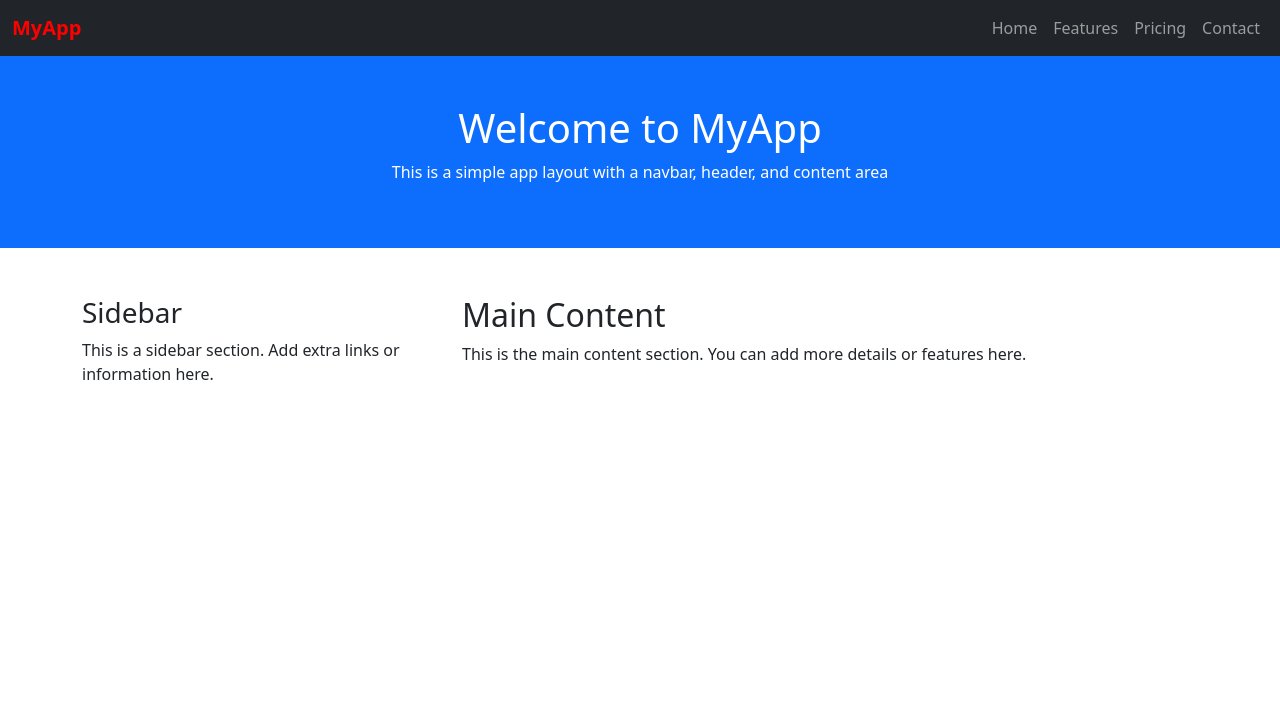
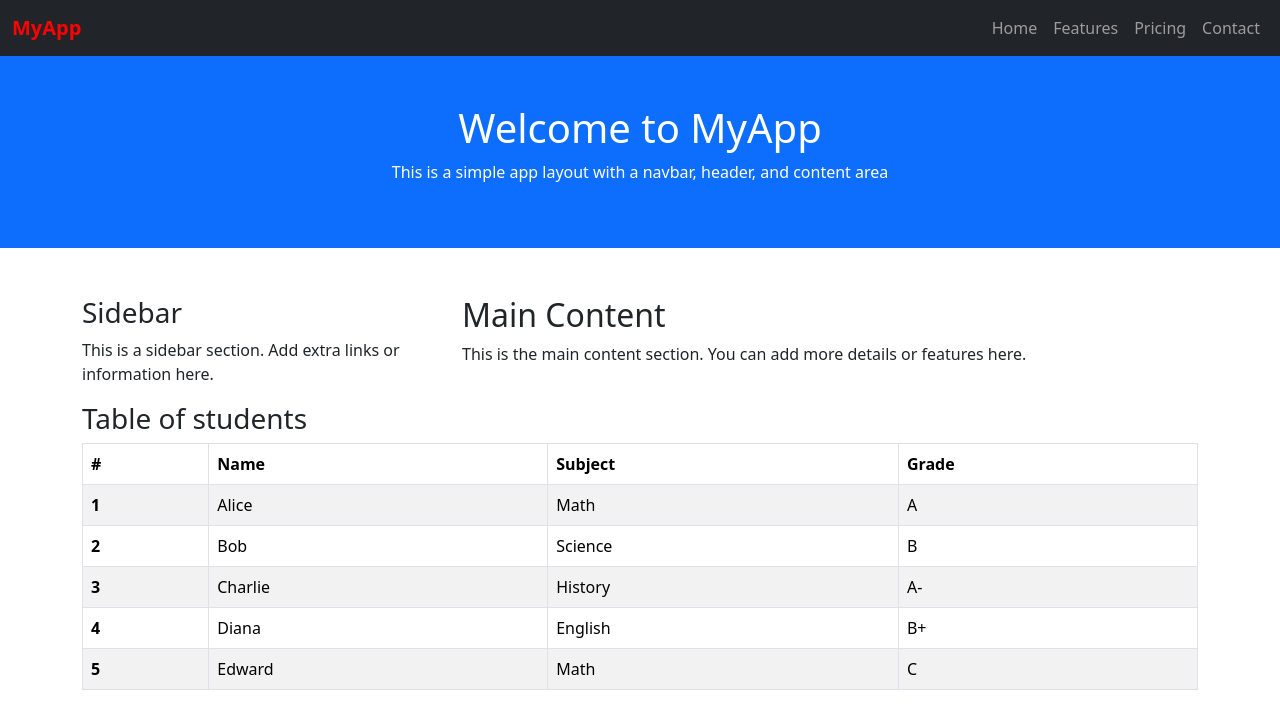
Before and after one commit to deol13/g55-react-vite-lecture, a React (Vite) app: page / in a window 1280 px wide. Shown: the top 728 px of the page. Built offline with nearby package versions, Linux system fonts and the light colour scheme.

Commit message:
Student table

```diff
--- a/src/L1_Fundamentals/Content.jsx
+++ b/src/L1_Fundamentals/Content.jsx
@@ -1,4 +1,5 @@
 import React from "react";
+import StudentTable from "./Practice/StudentTable";
 
 const Sidebar = () => {
   return (
@@ -28,6 +29,9 @@ const Content = () => {
         <Sidebar />
         <MainContent />
       </div>
+      <div>
+        <StudentTable />
+      </div>
     </main>
   );
 };
--- /dev/null
+++ b/src/L1_Fundamentals/Practice/StudentTable.jsx
@@ -0,0 +1,63 @@
+  import React from "react";
+
+  const studentData = [
+     { id: 1, name: "Alice", subject: "Math", grade: "A" },
+     { id: 2, name: "Bob", subject: "Science", grade: "B" },
+     { id: 3, name: "Charlie", subject: "History", grade: "A-" },
+     { id: 4, name: "Diana", subject: "English", grade: "B+" },
+     { id: 5, name: "Edward", subject: "Math", grade: "C" },
+   ];
+
+const HeaderTable = () => {
+    return (
+        <thead className="thead-dark">
+            <tr>
+                <th scope="col">#</th>
+                <th scope="col">Name</th>
+                <th scope="col">Subject</th>
+                <th scope="col">Grade</th>
+            </tr>
+        </thead>
+    );
+};
+
+const BodyTable = () => {
+    return (
+        <tbody>
+            {studentData.map((student) => (
+            <tr>
+                <th scope="row">{student.id}</th>
+                <td>
+                    {student.name}
+                </td>
+                <td>
+                    {student.subject}
+                </td>
+                <td >
+                    {student.grade}
+                </td>
+            </tr>
+            ))}
+        </tbody>
+    );
+};
+
+const ContentTable = () => {
+    return (
+        <table className="table table-striped table-bordered ">
+            <HeaderTable/>
+            <BodyTable/>
+        </table>
+    );
+};
+
+const StudentTable = () => {
+    return (
+        <div col-md-12>
+            <h3>Table of students</h3>
+            <ContentTable/>
+        </div>
+    );
+};
+
+export default StudentTable;
--- a/src/main.jsx
+++ b/src/main.jsx
@@ -6,6 +6,7 @@ import App from "./App";
 import "bootstrap/dist/css/bootstrap.css";
 import "bootstrap/dist/js/bootstrap.bundle.min.js";
 
+// render(reactNode, domNode, callback?) is deprecated and will be removed so use createRoot as shown below.
 createRoot(document.getElementById("root")).render(
   <StrictMode>
     <App />
```
